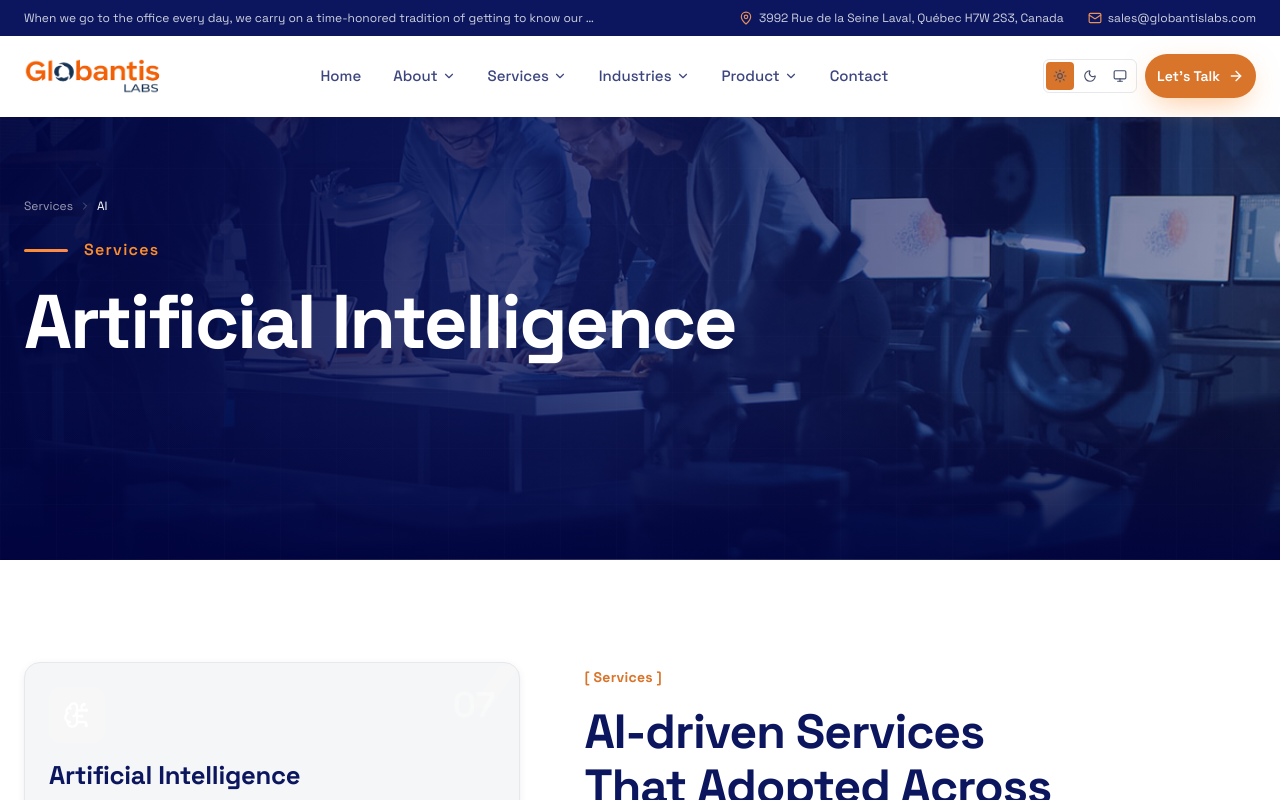
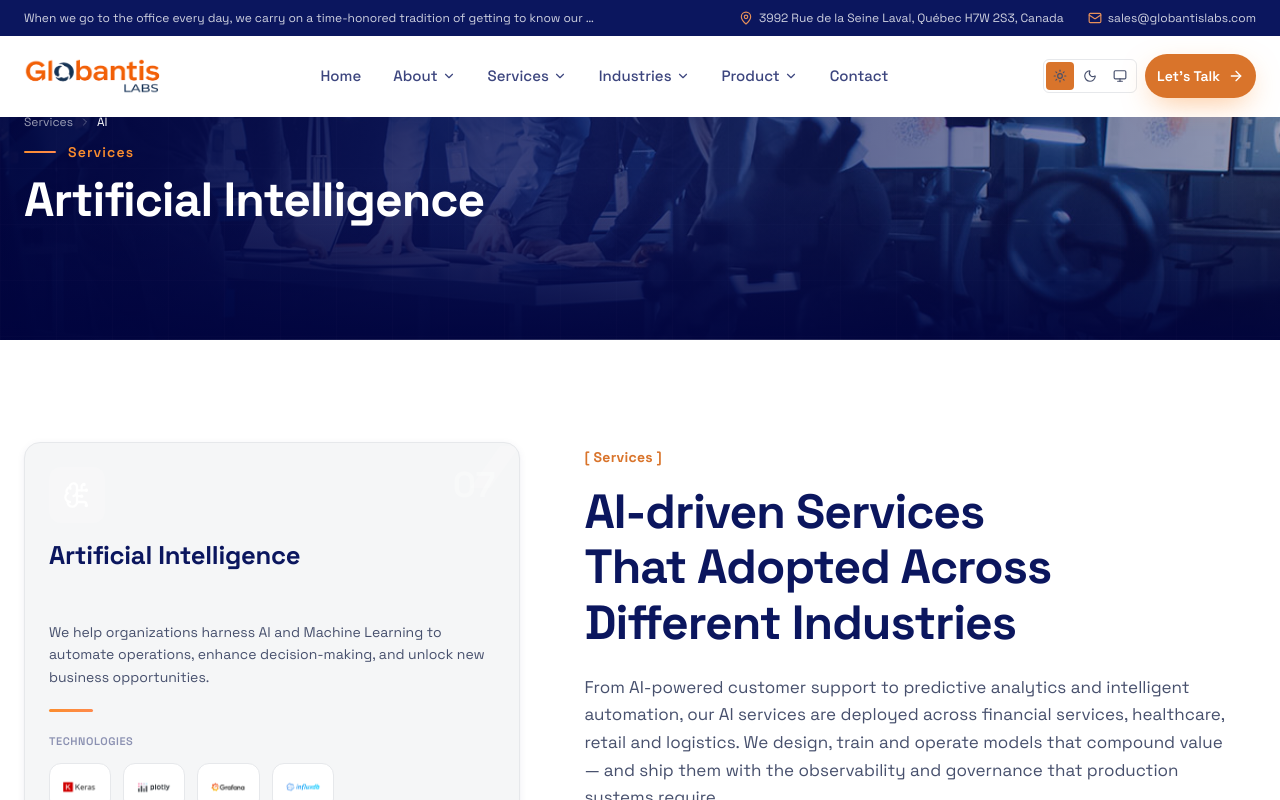
Before and after one commit to globantislabs/globantislabs-web, a Next.js app: page /services/artificial-intelligence in a window 1280 px wide. Shown: the top 800 px of the page. Built offline with nearby package versions, Linux system fonts and the light colour scheme.

Commit message:
a47407cd-babe-4c98-a1ff-6a27e0597100

```diff
--- a/src/components/site/service-hero.tsx
+++ b/src/components/site/service-hero.tsx
@@ -25,7 +25,7 @@ export function ServiceHero({
   const trail = crumbs ?? [];
 
   return (
-    <section className="relative flex min-h-[460px] items-center overflow-hidden bg-ink lg:min-h-[560px]">
+    <section className="relative flex min-h-[280px] items-center overflow-hidden bg-ink lg:min-h-[340px]">
       {/* Background image */}
       <Image
         src={heroImage}
@@ -56,13 +56,13 @@ export function ServiceHero({
       <div aria-hidden className="absolute inset-0 grid-pattern opacity-20" />
 
       {/* Content — minimal: breadcrumb + eyebrow + title only */}
-      <div className="container-site relative w-full py-20 lg:py-28">
+      <div className="container-site relative w-full py-10 lg:py-14">
         <div className="max-w-3xl">
           {/* Breadcrumb — text-only, no logo */}
           {trail.length > 0 && (
             <nav
               aria-label="Breadcrumb"
-              className="mb-6 flex flex-wrap items-center gap-1.5 text-xs text-white/60"
+              className="mb-3 flex flex-wrap items-center gap-1.5 text-xs text-white/60"
             >
               {trail.map((c, i) => (
                 <span key={i} className="inline-flex items-center gap-1.5">
@@ -89,19 +89,19 @@ export function ServiceHero({
 
           {/* Eyebrow */}
           {service.banner?.label && (
-            <div className="flex items-center gap-4">
+            <div className="flex items-center gap-3">
               <span
                 aria-hidden
-                className="h-[3px] w-11 rounded-full bg-gradient-to-r from-flame to-flame-soft"
+                className="h-[2px] w-8 rounded-full bg-gradient-to-r from-flame to-flame-soft"
               />
-              <span className="text-sm font-semibold tracking-[0.08em] text-flame sm:text-base">
+              <span className="text-xs font-semibold tracking-[0.08em] text-flame sm:text-sm">
                 {service.banner.label}
               </span>
             </div>
           )}
 
           {/* Title */}
-          <h1 className="mt-5 text-display-xl font-bold leading-[1.05] text-white">
+          <h1 className="mt-3 text-display-lg font-bold leading-[1.1] text-white">
             {service.title}
           </h1>
         </div>
```
